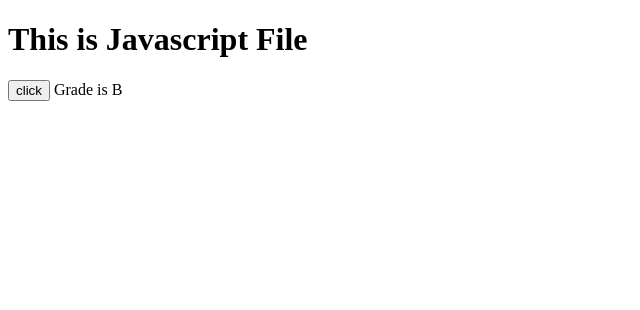
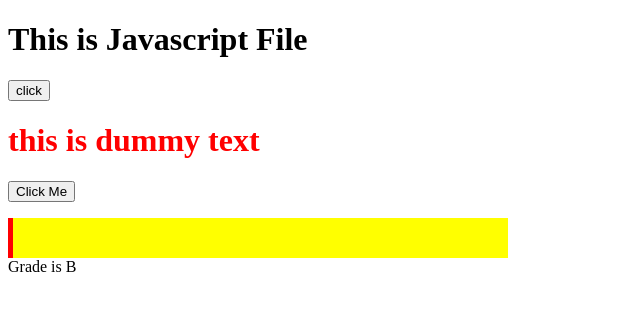
Before and after one commit to rayhan-w/Javascript_first_class, a plain HTML site: page index.html in a window 1280 px wide. Shown: the whole page, without its empty margins (0-640 px from the left). Drawn offline with Linux system fonts and the light colour scheme.

Commit message:
JS animation

```diff
--- a/index.html
+++ b/index.html
@@ -5,12 +5,61 @@
     <meta http-equiv="X-UA-Compatible" content="IE=edge">
     <meta name="viewport" content="width=device-width, initial-scale=1.0">
     <title>Document</title>
+
+    <style>
+        #container {
+          width: 500px;
+          height: 40px;
+          position: relative;
+          background: yellow;
+        }
+        #animate {
+          width: 5px;
+          height: 40px;
+          position: absolute;
+          background-color: red;
+        }
+        </style>
 </head>
 <body>
     <h1> This is Javascript File</h1>
 
 <button onclick="document.write(x)">click</button>
 
+  <h1 id="cdf"> this is dummy text</h1>
+
+
+
+
+  <p><button onclick="myMove()">Click Me</button></p>
+
+  <div id ="container">
+    <div id ="animate"></div>
+  </div>
+
+
+
+  </body>
+  </html>
+
+
+
+
+
+
+
+
+
+
+
+
+
+
+
+
+
+
+
     <script src="me.js"></script>
 </body>
 </html>
--- a/me.js
+++ b/me.js
@@ -138,3 +138,39 @@ for(i=1; i<=10; i++)
 {
     console.log(i);
 }
+
+let f=1;
+while(f<=10){
+    console.log(f);
+    f++;
+}
+
+let myfucntion = (a,b) => a*b;
+
+console.log(myfucntion(4,5));
+
+document.getElementById("cdf").style.color = "red";
+
+
+// let c;
+// for(c=1; c<=1000; c++)
+// {
+//     document.write(c);
+// }
+
+function myMove() {
+  let id = null;
+  const elem = document.getElementById("animate");
+  let pos = 0;
+  //clearInterval(id);
+  id = setInterval(frame, 5);
+  function frame() {
+    if (pos == 500) {
+     // clearInterval(id);
+    } else {
+      pos++;
+
+      elem.style.width = pos + "px";
+    }
+  }
+}
```
